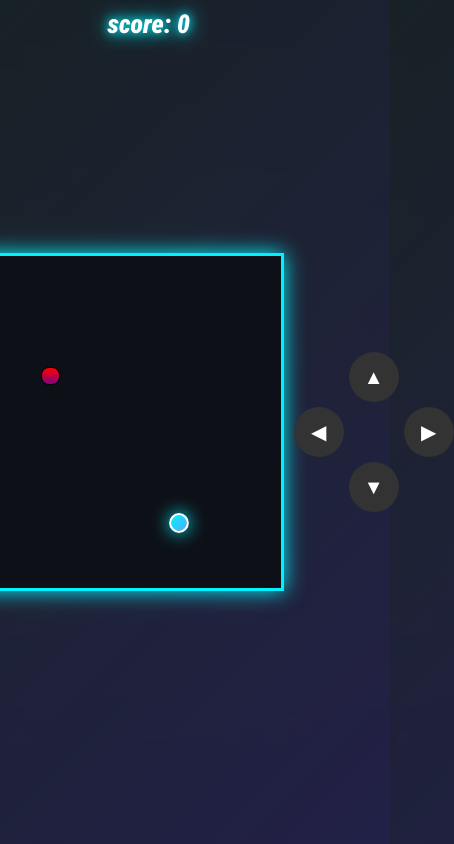
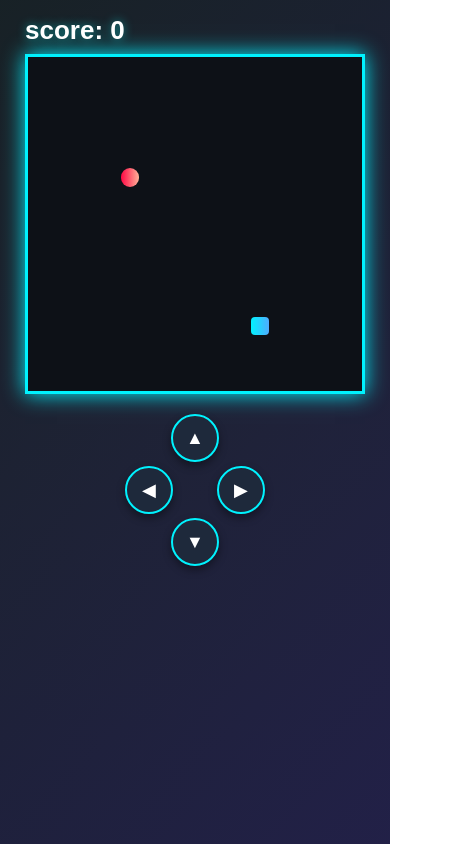
Before and after one commit to as88249571-ux/youtube-playables-snake, a plain HTML site: page index.html in a window 390 px wide. Shown: the whole page, 454 px wide, since content can reach past the window. Drawn offline with Linux system fonts and the light colour scheme; a web font is replaced by a local one.

Commit message:
Update style.css

```diff
--- a/style.css
+++ b/style.css
@@ -1,181 +1,128 @@
-@import url('https://fonts.googleapis.com/css2?family=Poppins:ital,wght@0,100;0,200;0,300;0,400;0,500;0,600;0,700;0,800;0,900;1,100;1,200;1,300;1,400;1,500;1,600;1,700;1,800;1,900&family=Roboto+Condensed:ital,wght@1,100..900&family=Syne+Mono&display=swap');
-*{
+/* --- स्नेक गेम कम्पलीट फिक्स कोड --- */
+* {
     padding: 0;
     margin: 0;
+    box-sizing: border-box;
+}
 
-}
+@import url('https://googleapis.com');
 
 body {
     margin: 0;
     padding: 0;
     min-height: 100vh;
     display: flex;
+    flex-direction: column;
     justify-content: center;
     align-items: center;
+    background: linear-gradient(135deg, rgba(15, 23, 42, 0.9), rgba(30, 27, 75, 0.95)), url('bg.jpg.png') no-repeat center center;
+    background-size: cover;
+    color: white;
+    font-family: 'Poppins', sans-serif;
+}
 
-    /* यहाँ हमने डार्क पर्पल शेड और आपकी साँप वाली इमेज दोनों को मिक्स कर दिया है */
-    background: linear-gradient(135deg, rgba(15, 23, 42, 0.9), rgba(30, 27, 75, 0.95)),
-                url('bg.jpg.png') no-repeat center center;
-    background-size: cover;
+#score {
+    font-size: 32px;
+    font-weight: bold;
+    margin-bottom: 15px;
+    text-shadow: 0 0 10px rgba(0, 255, 255, 0.5);
 }
- #board {
-    background-color: #0d1117; /* डार्क नाइट बैकग्राउंड */
-    width: 90vmin;
-    height: 92vmin;
-    border: 3px solid #00f2fe; /* नियन ब्लू बॉर्डर */
-    box-shadow: 0 0 20px #00f2fe; /* बॉर्डर पर चमक (Glow effect) */
+
+#board {
+    background-color: #0d1117;
+    width: 450px;
+    height: 450px;
+    border: 3px solid #00f2fe;
+    box-shadow: 0 0 20px #00f2fe;
     display: grid;
     grid-template-rows: repeat(18, 1fr);
     grid-template-columns: repeat(18, 1fr);
 }
 
+/* स्नेक और फ़ूड की स्टाइल */
 .head {
-    background: linear-gradient(135deg, #00f2fe, #4facfe); /* सिर को बॉडी जैसा ही नियन ब्लू लुक देने के लिए */
-    border: 2px solid #ffffff; /* सफेद बॉर्डर जिससे सिर अलग से चमके */
-    box-shadow: 0 0 15px #00f2fe; /* सिर के चारों तरफ एक बढ़िया ग्लो इफेक्ट */
-    transform: scale(1.1); /* सिर को बॉडी से थोड़ा सा बड़ा दिखाने के लिए */
-    border-radius: 50%; /* सिर को गोल शेप देने के लिए */
+    background: linear-gradient(to right, #00f2fe, #4facfe);
+    border-radius: 4px;
+}
+.snake {
+    background-color: #4facfe;
+    border-radius: 4px;
+}
+.food {
+    background: linear-gradient(to right, #ff0844, #ffb199);
+    border-radius: 50%;
 }
 
-.snake{
-    background-color:rgb(26, 22, 26);
-    border: .25vmin solid white;
-    border-radius: 12px;
- }
-.food{
-   background: linear-gradient(red , purple);
-   border: .25vmin solid black;
-   border-radius: 8px;
-}
-
-#score {
-    position: absolute;
-    top: 9px;
-    right: 200px;
-    font-size: 32px; /* थोड़ा बड़ा साइज */
-    font-weight: 900; /* ज्यादा बोल्ड */
-    font-family: "Roboto Condensed", sans-serif;
-    color: #ffffff; /* चमकदार सफेद टेक्स्ट */
-    text-shadow: 0 0 10px #00f2fe, 0 0 20px #00f2fe; /* नियन ब्लू ग्लो इफेक्ट */
-}
-/* मोबाइल बटन्स की स्टाइलिंग */
+/* मोबाइल कंट्रोल्स स्टाइल */
 .mobile-controls {
-    display: none; /* कंप्यूटर पर बटन छुपे रहेंगे */
+    display: flex;
     flex-direction: column;
     align-items: center;
-    margin-top: 20px;
+    margin-top: 25px;
 }
 
 .middle-row {
     display: flex;
     justify-content: space-between;
-    width: 140px;
-    margin: 5px 0;
+    width: 170px;
+    margin: 8px 0;
 }
 
 .control-btn {
-    width: 60px;
-    height: 60px;
-    font-size: 24px;
-    background-color: #333;
+    width: 55px;
+    height: 55px;
+    font-size: 22px;
+    background-color: #1e293b;
     color: white;
-    border: none;
+    border: 2px solid #00f2fe;
     border-radius: 50%;
     cursor: pointer;
-    user-select: none; /* टच करने पर टेक्स्ट सेलेक्ट न हो */
+    display: flex;
+    justify-content: center;
+    align-items: center;
+    box-shadow: 0 4px 8px rgba(0,0,0,0.4);
 }
 
 .control-btn:active {
-    background-color: #555; /* दबाने पर बटन का रंग बदलेगा */
+    background-color: #00f2fe;
+    color: #0f172a;
 }
 
-/* मोबाइल बटन्स की स्टाइलिंग */
-.mobile-controls {
-    display: none; /* कंप्यूटर पर बटन छुपे रहेंगे */
-    flex-direction: column;
-    align-items: center;
-    margin-top: 20px;
-}
-
-.middle-row {
-    display: flex;
-    justify-content: space-between;
-    width: 140px;
-    margin: 5px 0;
-}
-
-.control-btn {
-    width: 60px;
-    height: 60px;
-    font-size: 24px;
-    background-color: #333;
-    color: white;
-    border: none;
-    border-radius: 50%;
-    cursor: pointer;
-    user-select: none; /* टच करने पर टेक्स्ट सेलेक्ट न हो */
-}
-
-.control-btn:active {
-    background-color: #555; /* दबाने पर बटन का रंग बदलेगा */
-}
-
-/* --- मोबाइल रिस्पॉन्सिव कोड --- */
+/* ======================================================= */
+/* --- स्पेशल मोबाइल स्क्रीन फिक्स (768px से छोटी स्क्रीन्स के लिए) --- */
+/* ======================================================= */
 @media screen and (max-width: 768px) {
-
-  /* 1. पूरी स्क्रीन का लेआउट */
-  .body {
-    min-height: 80vh !important;
-    display: flex !important;
-    flex-direction: column !important;
-    align-items: center !important;
-    justify-content: center !important;
-    padding: 10px;
-    box-sizing: border-box;
+  body {
+    justify-content: flex-start !important;
+    padding: 15px 10px !important;
   }
 
-  /* 2. गेम बोर्ड को मोबाइल स्क्रीन में फिट करना */
-  #board {
-    width: 85vw !important;
-    height: 85vw !important;
-    max-width: 360px !important;
-    max-height: 360px !important;
-    margin: 10px auto !important;
+  #score {
+    font-size: 26px !important;
+    margin-bottom: 8px !important;
   }
 
-  /* 3. स्कोर टेक्स्ट */
-  #score {
-    font-size: 26px !important;
-    text-align: center;
-    margin-bottom: 5px;
+  #board {
+    width: 88vw !important;
+    height: 88vw !important;
+    max-width: 340px !important;
+    max-height: 340px !important;
+    margin: 5px auto !important;
   }
 
-  /* 4. मोबाइल कंट्रोल बटन्स को सेंटर में लाना */
   .mobile-controls {
-    display: flex !important;
-    flex-direction: column !important;
-    align-items: center !important;
-    justify-content: center !important;
-    margin-top: 20px !important;
+    margin-top: 15px !important;
     width: 100% !important;
-    position: relative !important;
-    left: auto !important;
-    right: auto !important;
-    bottom: auto !important;
   }
 
-  /* Left और Right बटन्स को एक लाइन में रखना */
   .middle-row {
-    display: flex !important;
-    justify-content: space-between !important;
-    width: 160px !important;
-    margin: 5px 0 !important;
+    width: 140px !important;
+    margin: 4px 0 !important;
   }
 
-  /* सभी कंट्रोल बटन्स का मोबाइल साइज */
   .control-btn {
-    width: 50px !important;
-    height: 50px !important;
-    font-size: 20px !important;
+    width: 48px !important;
+    height: 48px !important;
+    font-size: 18px !important;
   }
 }
```
